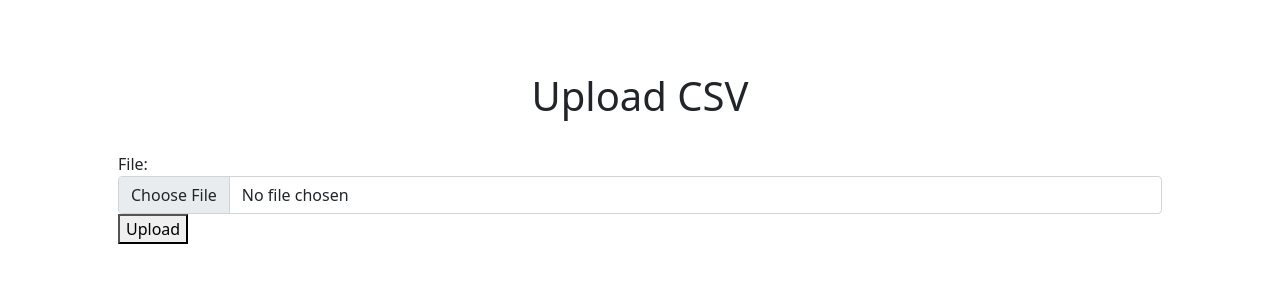
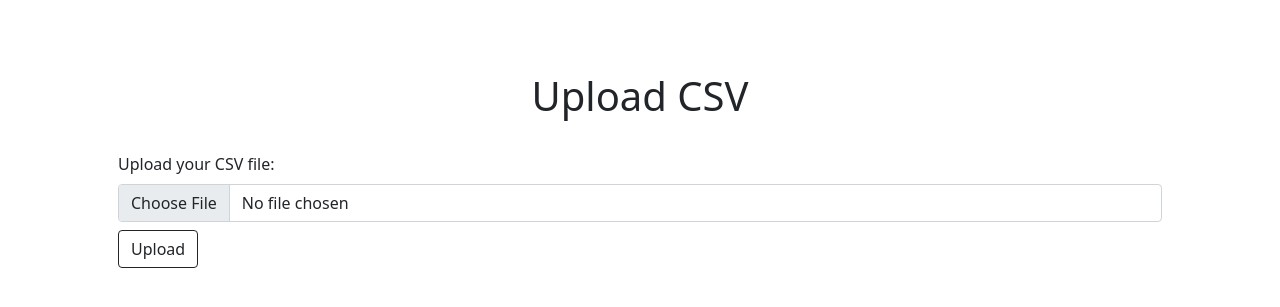
Before and after one commit to fistadev/django_sql, a Django app: template upload/templates/upload/index.html in a window 1280 px wide. Shown: the top 307 px of the page. Run offline with Django 3.2, Linux system fonts and the light colour scheme; the template is opened without the code that fills it, so the values that code supplies are empty; parts of the project's set-up code (start-up, migrations or seed data) failed here and were passed over; some libraries are stand-ins or nearby versions.

Commit message:
Update index.html

```diff
--- a/upload/templates/upload/index.html
+++ b/upload/templates/upload/index.html
@@ -27,14 +27,14 @@
                     class="form-horizontal">
                     {% csrf_token %}
                     <div class="form-group">
-                        <label for="name">File: </label>
+                        <label class="mb-2" for="name">Upload your CSV file: </label>
                         <div>
                             <input type="file" name="csv_file" id="csv_file" required="True" class="form-control">
                         </div>
                     </div>
                     <div class="form-group">
                         <div>
-                            <button> <span></span>Upload </button>
+                            <button class="btn btn-outline-dark mt-2"> <span></span>Upload</button>
                         </div>
                     </div>
                 </form>
```
